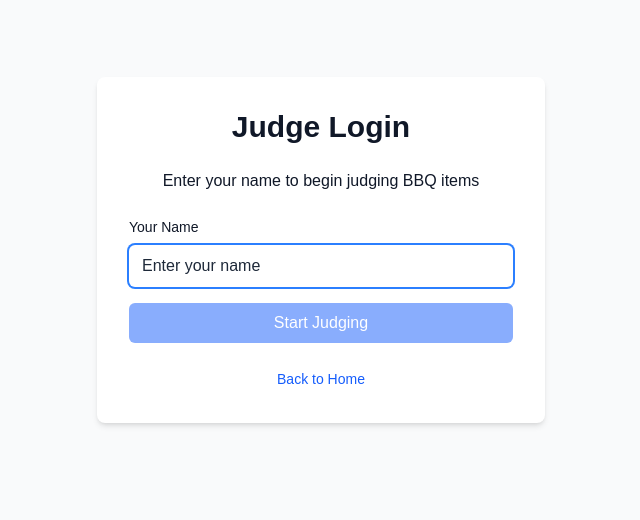
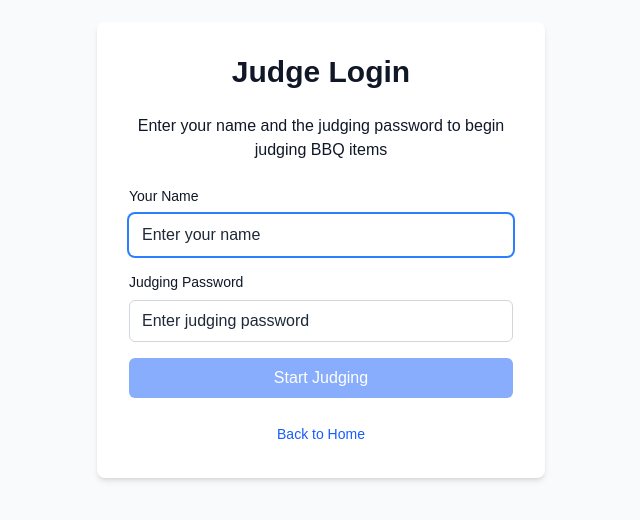
Before and after one commit to Conklaven/bbq-contest, a Next.js app: page /judge/signin in a window 1280 px wide. Shown: the part 150-670 px from the top of the page, without its empty margins (319-959 px from the left). Built offline with nearby package versions, Linux system fonts and the light colour scheme; no server answers.

Commit message:
Fix judge sign-in permissions by fetching settings after authentication

```diff
--- a/src/app/admin/settings/page.tsx
+++ b/src/app/admin/settings/page.tsx
@@ -8,6 +8,7 @@ interface ContestSettings {
   contestName: string;
   contestDate: string;
   maxScorePerCategory: number;
+  judgingPassword?: string;
   createdAt: Date;
   updatedAt: Date;
 }
@@ -22,6 +23,7 @@ export default function SettingsPage() {
     contestDate: '',
     maxScorePerCategory: 10,
     categories: [] as string[],
+    judgingPassword: '',
   });
 
   useEffect(() => {
@@ -39,6 +41,7 @@ export default function SettingsPage() {
           contestDate: savedSettings.contestDate,
           maxScorePerCategory: savedSettings.maxScorePerCategory,
           categories: [...savedSettings.categories],
+          judgingPassword: savedSettings.judgingPassword || '',
         });
       } else {
         // Create default settings if none exist
@@ -65,6 +68,7 @@ export default function SettingsPage() {
           contestDate: defaultSettings.contestDate,
           maxScorePerCategory: defaultSettings.maxScorePerCategory,
           categories: [...defaultSettings.categories],
+          judgingPassword: '',
         });
       }
     } catch (error) {
@@ -78,6 +82,10 @@ export default function SettingsPage() {
     e.preventDefault();
     setSaving(true);
     try {
+      console.log(
+        'Debug - Saving settings with password:',
+        formData.judgingPassword
+      );
       await DatabaseService.saveSettings(formData);
 
       // Update local state
@@ -215,6 +223,27 @@ export default function SettingsPage() {
 
             <div className="mb-6">
               <label className="block text-sm font-medium mb-2 text-gray-900">
+                Judging Password
+              </label>
+              <input
+                type="text"
+                value={formData.judgingPassword}
+                onChange={e =>
+                  setFormData(prev => ({
+                    ...prev,
+                    judgingPassword: e.target.value,
+                  }))
+                }
+                className="w-full p-2 border rounded text-gray-900"
+                required
+              />
+              <p className="text-xs text-gray-500 mt-1">
+                This password will be required for all judges to sign in.
+              </p>
+            </div>
+
+            <div className="mb-6">
+              <label className="block text-sm font-medium mb-2 text-gray-900">
                 Contest Categories
               </label>
               <div className="flex gap-2 mb-4">
@@ -324,6 +353,16 @@ export default function SettingsPage() {
               <strong className="text-gray-900">Total Categories:</strong>
               <p className="text-gray-800">{formData.categories.length}</p>
             </div>
+            <div>
+              <strong className="text-gray-900">Judging Password:</strong>
+              <p className="text-gray-800">
+                {formData.judgingPassword ? (
+                  '••••••••'
+                ) : (
+                  <span className="italic">Not set</span>
+                )}
+              </p>
+            </div>
           </div>
         </div>
       </div>
--- a/src/app/judge/signin/page.tsx
+++ b/src/app/judge/signin/page.tsx
@@ -8,6 +8,7 @@ import Link from 'next/link';
 
 export default function JudgeSignIn() {
   const [displayName, setDisplayName] = useState('');
+  const [judgePassword, setJudgePassword] = useState('');
   const [isLoading, setIsLoading] = useState(false);
   const [error, setError] = useState('');
   const router = useRouter();
@@ -19,14 +20,42 @@ export default function JudgeSignIn() {
       setError('Please enter your name');
       return;
     }
+    if (!judgePassword.trim()) {
+      setError('Please enter the judging password');
+      return;
+    }
 
     setIsLoading(true);
     setError('');
 
     try {
-      // Sign in anonymously
+      // First, sign in anonymously to get authentication
       const userCredential = await signInAnonymously(auth);
       const user = userCredential.user;
+
+      // Now fetch settings with authentication
+      const settings = await DatabaseService.getSettings();
+
+      if (!settings) {
+        setError(
+          'Contest settings not found. Please contact the administrator.'
+        );
+        return;
+      }
+
+      // Debug logging
+      console.log('Debug - Entered password:', judgePassword);
+      console.log('Debug - Settings password:', settings.judgingPassword);
+      console.log('Debug - Settings object:', settings);
+      console.log(
+        'Debug - Password match:',
+        judgePassword === (settings.judgingPassword || '')
+      );
+
+      if (judgePassword !== (settings.judgingPassword || '')) {
+        setError('Incorrect judging password.');
+        return;
+      }
 
       // Store judge info in Firestore
       await DatabaseService.createJudge({
@@ -53,7 +82,7 @@ export default function JudgeSignIn() {
           </h1>
 
           <p className="text-gray-900 text-center mb-6">
-            Enter your name to begin judging BBQ items
+            Enter your name and the judging password to begin judging BBQ items
           </p>
 
           <form onSubmit={handleSignIn} className="space-y-4">
@@ -73,6 +102,25 @@ export default function JudgeSignIn() {
                 placeholder="Enter your name"
                 disabled={isLoading}
                 autoFocus
+                autoComplete="name"
+              />
+            </div>
+            <div>
+              <label
+                htmlFor="judgePassword"
+                className="block text-sm font-medium text-gray-900 mb-2"
+              >
+                Judging Password
+              </label>
+              <input
+                type="password"
+                id="judgePassword"
+                value={judgePassword}
+                onChange={e => setJudgePassword(e.target.value)}
+                className="w-full px-3 py-2 border border-gray-300 rounded-md focus:outline-none focus:ring-2 focus:ring-blue-500 focus:border-transparent placeholder-gray-800 text-gray-900"
+                placeholder="Enter judging password"
+                disabled={isLoading}
+                autoComplete="current-password"
               />
             </div>
 
@@ -82,7 +130,9 @@ export default function JudgeSignIn() {
 
             <button
               type="submit"
-              disabled={isLoading || !displayName.trim()}
+              disabled={
+                isLoading || !displayName.trim() || !judgePassword.trim()
+              }
               className="w-full bg-blue-600 text-white py-2 px-4 rounded-md hover:bg-blue-700 focus:outline-none focus:ring-2 focus:ring-blue-500 focus:ring-offset-2 disabled:opacity-50 disabled:cursor-not-allowed transition"
             >
               {isLoading ? 'Signing In...' : 'Start Judging'}
--- a/src/lib/db.ts
+++ b/src/lib/db.ts
@@ -60,6 +60,7 @@ export interface ContestSettings {
   contestDate: string;
   maxScorePerCategory: number;
   categories: string[];
+  judgingPassword?: string;
   createdAt: Date;
   updatedAt: Date;
 }
@@ -166,6 +167,7 @@ export const settingsConverter = {
     contestDate: settings.contestDate,
     maxScorePerCategory: settings.maxScorePerCategory,
     categories: settings.categories,
+    judgingPassword: settings.judgingPassword || '',
     createdAt: settings.createdAt,
     updatedAt: settings.updatedAt,
   }),
@@ -177,6 +179,7 @@ export const settingsConverter = {
       contestDate: data?.contestDate || '',
       maxScorePerCategory: data?.maxScorePerCategory || 10,
       categories: data?.categories || [],
+      judgingPassword: data?.judgingPassword || '',
       createdAt: data?.createdAt?.toDate() || new Date(),
       updatedAt: data?.updatedAt?.toDate() || new Date(),
     };
```
